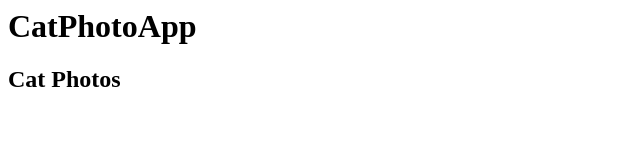
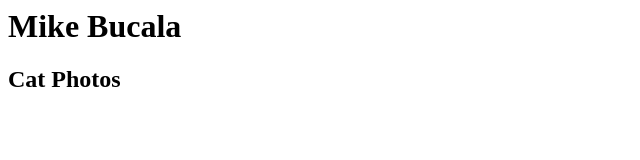
Before and after one commit to mikebucala/mikebucala.github.io, a plain HTML site: page itis3135/first_website/index.html in a window 1280 px wide. Shown: the whole page, without its empty margins (0-640 px from the left). Drawn offline with Linux system fonts and the light colour scheme.

Commit message:
Update index.html

```diff
--- a/itis3135/first_website/index.html
+++ b/itis3135/first_website/index.html
@@ -1,7 +1,10 @@
 <html>
   <body>
     <!-- TESTING-->
-    <h1>CatPhotoApp</h1>
+
+     <header>
+     <h1>Mike Bucala</h1>
+     </header>
 
     <main>
 
```
